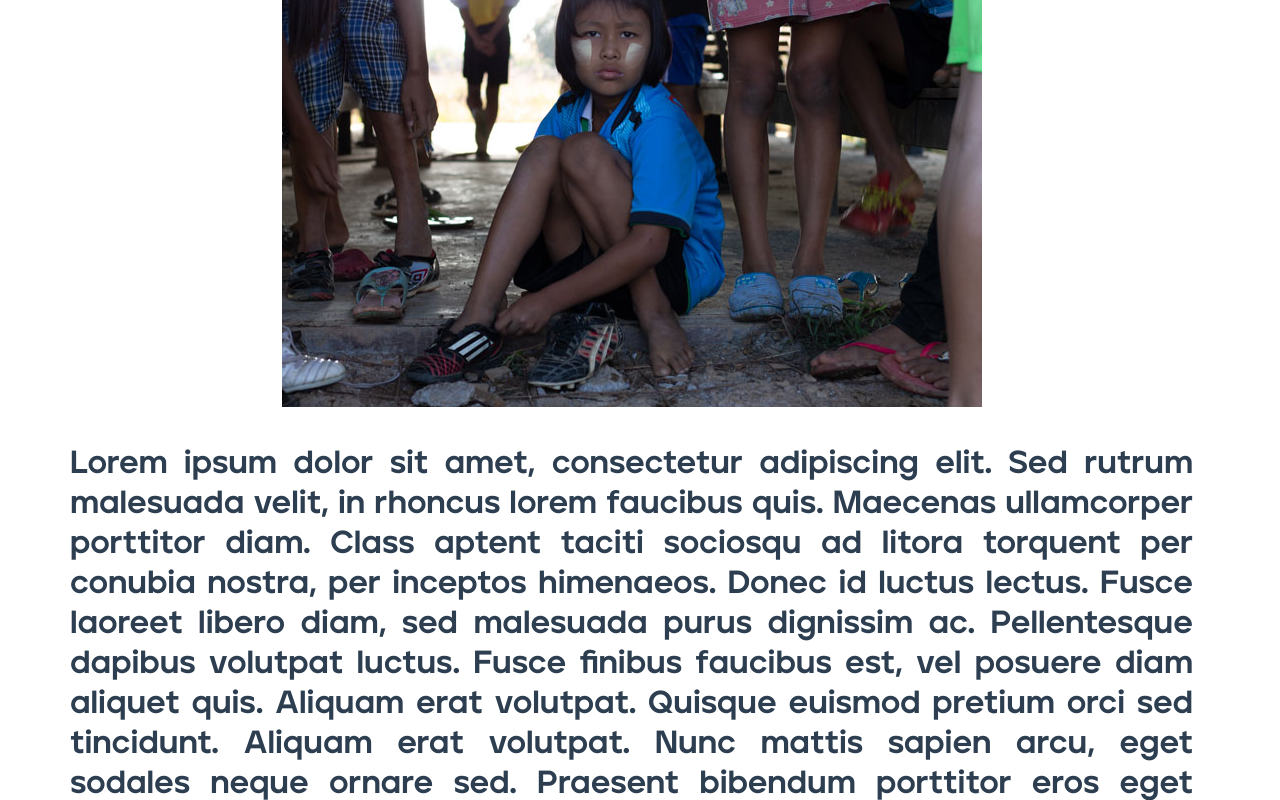
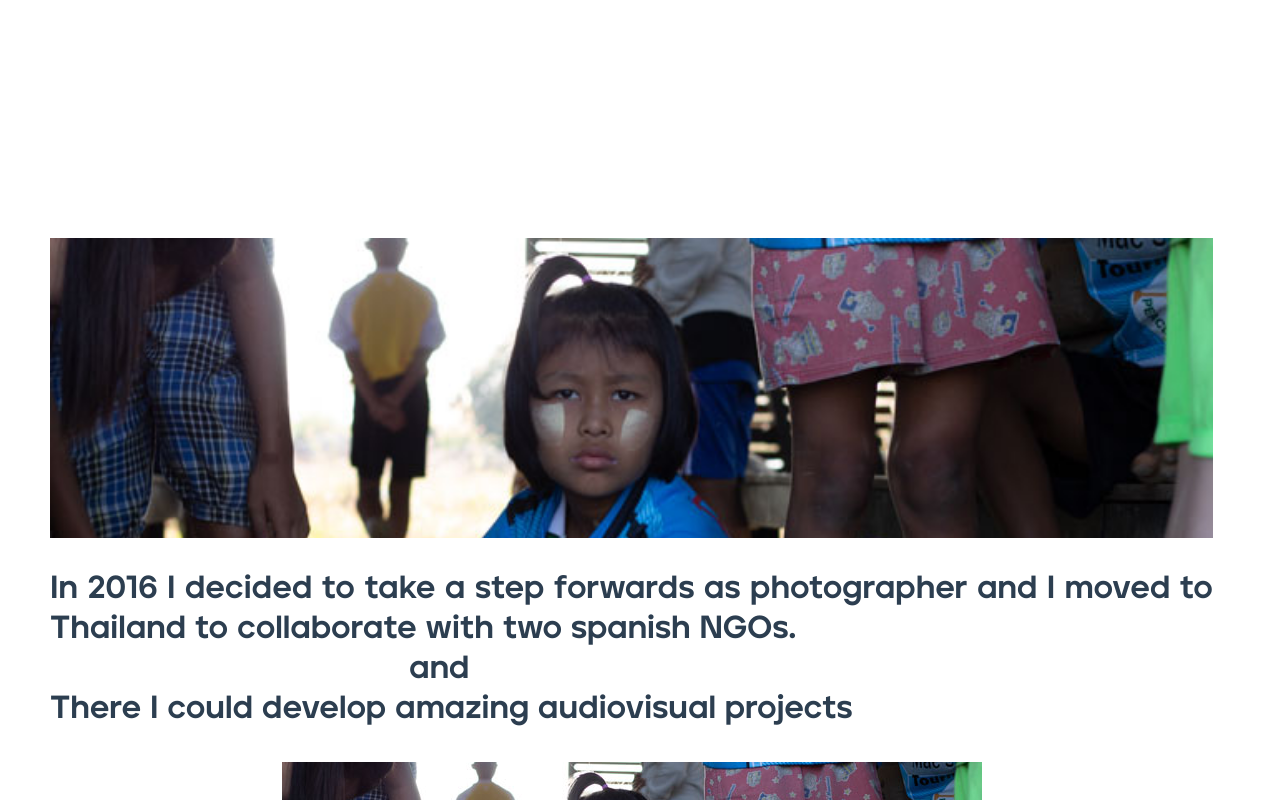
Before and after one commit to AlexLucenaWeb/alexlucena, a Vue app: page / in a window 1280 px wide. Shown: the part 1360-2160 px from the top of the page. Built offline with nearby package versions, Linux system fonts and the light colour scheme.

Commit message:
adding animation component and fixing paddings and margins

```diff
--- a/src/App.vue
+++ b/src/App.vue
@@ -2,6 +2,7 @@
   <!-- <h1>HELLO IM ALEX</h1> -->
   <static-background></static-background>
   <div class="sections__container">
+    <animation-section></animation-section>
     <bio-section></bio-section>
     <work-section></work-section>
     <contact-section></contact-section>
@@ -14,6 +15,7 @@ import StaticBackground from './components/StaticBackground.vue';
 import BioSection from './components/BioSection.vue';
 import WorkSection from './components/WorkSection.vue';
 import ContactSection from './components/ContactSection.vue';
+import AnimationSection from './components/AnimationSection.vue';
 
 export default {
   name: 'App',
@@ -22,6 +24,7 @@ export default {
     BioSection,
     WorkSection,
     ContactSection,
+    AnimationSection,
   },
 };
 </script>
@@ -37,23 +40,30 @@ body {
 }
 #app {
   font-family: jeko, sans-serif;
+  /* font-weight: normal; */
   -webkit-font-smoothing: antialiased;
   -moz-osx-font-smoothing: grayscale;
   text-align: center;
   color: #2c3e50;
 }
 .sections__container {
-  width: calc(100vw - 157px);
+  width: calc(100vw - 117px);
   margin-left: 50px;
-  margin-top: 100px;
-  padding: 20px;
+  margin-top: 50px;
+  padding-bottom: 20px;
 }
 section {
-  min-height: calc(100vh - 150px);
+  min-height: calc(100vh - 100px);
+}
+h2{
+    font-weight: bolder;
+    color: #ffffff;
+    font-size: 5em;
+    margin: 0;
 }
 p {
   font-size: 2em;
+  font-weight: lighter;
   text-align: justify;
-  font-weight: lighter;
 }
 </style>
--- /dev/null
+++ b/src/components/AnimationSection.vue
@@ -0,0 +1,13 @@
+<template>
+  <section>
+    <div class="animation__container">
+    </div>
+  </section>
+</template>
+
+<script>
+export default {};
+</script>
+
+<style scoped>
+</style>
--- a/src/components/BioSection.vue
+++ b/src/components/BioSection.vue
@@ -1,14 +1,13 @@
 <template>
   <section>
+    <h2>{{ bio }}</h2>
     <div class="bio__container">
       <p class="bio__bio">
-        I am Alex, a spanish <span class="white">web developer</span>
-        based in <span class="white">Dublin</span>.
-        <br>After several years
-        working in the education sistem, I decided to move forward and
-        find my place in the web technologies area. I have been working
-        to improve my skills and develop my own projects to turn this
-        passion into a profesion.
+        I am Alex, a spanish <span class="white">web developer</span> based in
+        <span class="white">Dublin</span>. <br />After several years working in the education
+        sistem, I decided to move forward and find my place in the web technologies area. I have
+        been working to improve my skills and develop my own projects to turn this passion into a
+        profesion.
       </p>
       <img class="bio__img" src="../../public/images/alex-photo.png" alt="Alex Lucena photo" />
     </div>
@@ -16,7 +15,13 @@
 </template>
 
 <script>
-export default {};
+export default {
+  data() {
+    return {
+      bio: '<bio>',
+    };
+  },
+};
 </script>
 
 <style scoped>
@@ -38,10 +43,10 @@ export default {};
 }
 
 @media only screen and (min-width: 1600px) {
-  p{
+  p {
     font-size: 3em;
   }
-  .bio__img{
+  .bio__img {
     width: 400px;
     height: 400px;
   }
--- a/src/components/WorkSection.vue
+++ b/src/components/WorkSection.vue
@@ -1,18 +1,28 @@
 <template>
   <section>
+    <h2>{{ work }}</h2>
     <div class="work__container">
       <div class="work__photo">
-        <img class="photo__img" src="../../public/images/thai-photo.jpg" alt="Thai football player">
+        <div class="photo__img">
+          <img src="../../public/images/thai-photo.jpg" alt="Thai football player" />
+        </div>
         <p>
           In 2016 I decided to take a step forwards as <span>photographer</span>
-          and I moved to Thailand to collaborate with two spanish NGOs. <br>
-          <span class="white">{{ playonside }}</span> <span class="white">{{ colabora }}</span> <br>
+          and I moved to Thailand to collaborate with two spanish NGOs.
+          <br />
+          <a href="https://www.playonside.org/" target="_blank"
+            ><span class="white">{{ playonside }}</span></a
+          >
+          and
+          <a href="https://www.colaborabirmania.org/" target="_blank"
+            ><span class="white">{{ colabora }}</span></a
+          >
+          <br />
           There I could develop amazing audiovisual projects
-
         </p>
       </div>
       <div class="work__illsutration">
-        <img src="../../public/images/thai-photo.jpg" alt="Thai football player">
+        <img src="../../public/images/thai-photo.jpg" alt="Thai football player" />
         <p>
           Lorem ipsum dolor sit amet, consectetur adipiscing elit. Sed rutrum malesuada velit, in
           rhoncus lorem faucibus quis. Maecenas ullamcorper porttitor diam. Class aptent taciti
@@ -25,7 +35,7 @@
         </p>
       </div>
       <div class="work__web">
-        <img src="../../public/images/thai-photo.jpg" alt="Thai football player">
+        <img src="../../public/images/thai-photo.jpg" alt="Thai football player" />
         <p>
           Lorem ipsum dolor sit amet, consectetur adipiscing elit. Sed rutrum malesuada velit, in
           rhoncus lorem faucibus quis. Maecenas ullamcorper porttitor diam. Class aptent taciti
@@ -36,7 +46,7 @@
           sapien arcu, eget sodales neque ornare sed. Praesent bibendum porttitor eros eget iaculis.
           Lorem ipsum dolor sit amet, consectetur adipiscing elit.
         </p>
-           <img src="../../public/images/thai-photo.jpg" alt="Thai football player">
+        <img src="../../public/images/thai-photo.jpg" alt="Thai football player" />
         <p>
           Lorem ipsum dolor sit amet, consectetur adipiscing elit. Sed rutrum malesuada velit, in
           rhoncus lorem faucibus quis. Maecenas ullamcorper porttitor diam. Class aptent taciti
@@ -56,6 +66,7 @@
 export default {
   data() {
     return {
+      work: '<work>',
       playonside: '<www.playonside.org>',
       colabora: '<www.colaborabirmania.org>',
     };
@@ -64,11 +75,18 @@ export default {
 </script>
 
 <style scoped>
-  .white {
-    color: white;
-  }
-  .photo__img{
-    min-width: 100%;
-    height: 300px;
-  }
+.white {
+  color: white;
+}
+a {
+  text-decoration: none;
+}
+.photo__img {
+  width: calc(100vw - 117px);
+  height: 300px;
+  overflow: hidden;
+}
+.photo__img img {
+  width: 100%;
+}
 </style>
```
